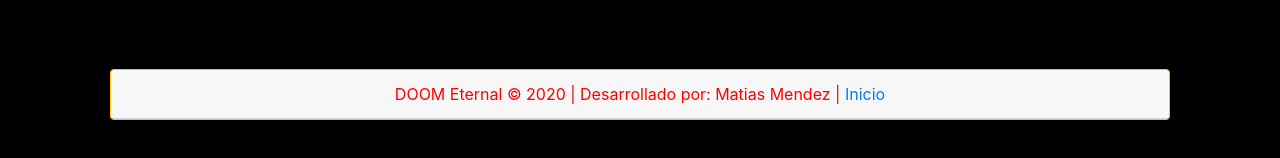
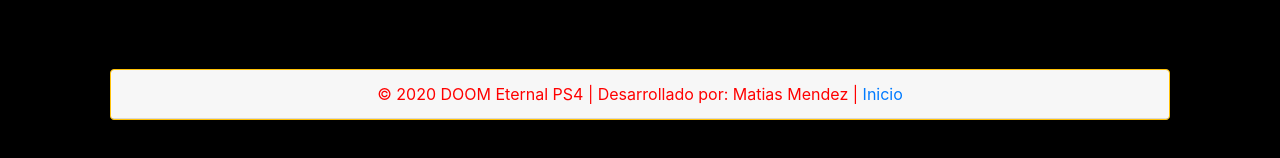
Before and after one commit to matias-mendez/repo_doom_integrador, a website: page index.html in a window 1280 px wide. Shown: the part 4696-4854 px from the top of the page. Drawn offline with nearby package versions, Linux system fonts and the light colour scheme.

Commit message:
Update index.html
En el FOOTER se ha modificado la disposición del copyright.-

```diff
--- a/index.html
+++ b/index.html
@@ -205,7 +205,7 @@
     <!-- Pie de página -->
     <footer>
           <div class="card border-warning mb-4" style="width: 100%;">
-            <div class="card-header">DOOM Eternal © 2020 | Desarrollado por: Matias Mendez | <a href="#ir-a-inicio">Inicio</a></div>
+            <div class="card-header">© 2020 DOOM Eternal PS4 | Desarrollado por: Matias Mendez | <a href="#ir-a-inicio">Inicio</a></div>
           </div>
     </footer>
 
```
